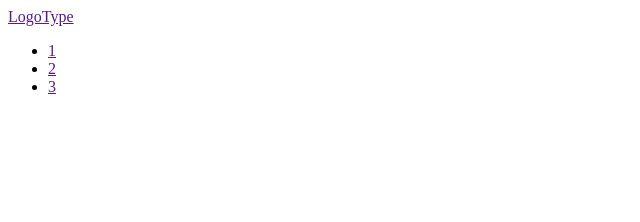
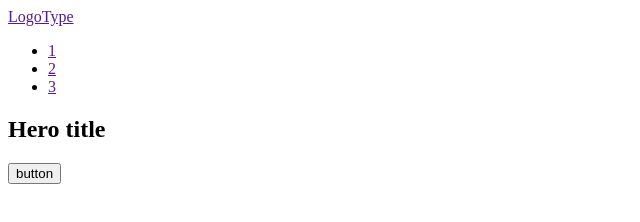
Before and after one commit to SergeyKorobka/art-test-team-121-18, a plain HTML site: page index.html in a window 1280 px wide. Shown: the whole page, without its empty margins (0-640 px from the left). Drawn offline with Linux system fonts and the light colour scheme.

Commit message:
add sect1

```diff
--- a/index.html
+++ b/index.html
@@ -16,6 +16,11 @@
       <li><a href="">3</a></li>
     </ul>
   </header>
-
+  <main>
+    <section>
+      <h1>Hero title</h1>
+      <button>button</button>
+    </section>
+  </main>
 </body>
 </html>
```
